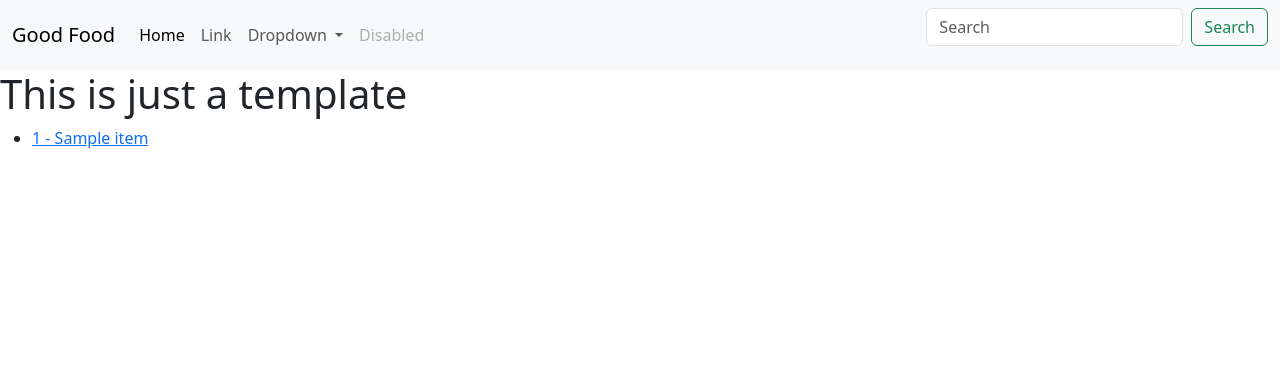
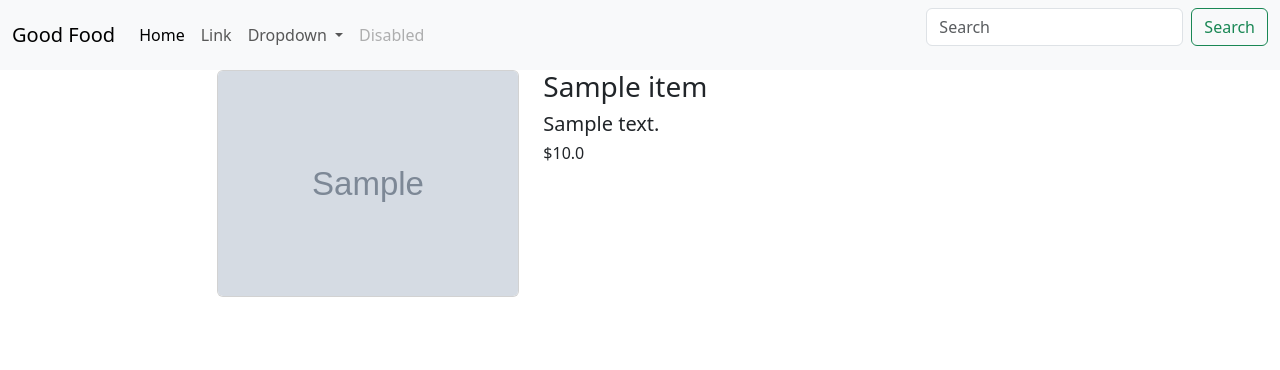
Before and after one commit to wellingtonpc/learning-django, a Django app: page /food/ in a window 1280 px wide. Shown: the top 370 px of the page. Run offline with Django 4.2, Linux system fonts and the light colour scheme; tables that the repository leaves empty hold one stand-in row (values such as "Sample post"); grey boxes marked "Sample" are stand-in pictures.

Commit message:
add image to index.html

```diff
--- a/apps/food/templates/food/index.html
+++ b/apps/food/templates/food/index.html
@@ -17,18 +17,26 @@
 
 <body>
     {% block body %}
-    <h1>This is just a template</h1>
 
     {% if item_list %}
-    <ul>
         {% for item in item_list %}
-        <li>
-            <a href="{% url 'food:detail' item.id %}"> {{ item.id }} - {{ item.item_name }} </a>
+        <div class="row">
+            <div class="col-md-3 offset-md-2">
+                <img class="card img-fluid max-height-50" src="{{ item.image_url }}" alt="{{ item.item_desc }}">
+            </div>
 
-        </li>
+            <div class="col-md-4">
+                <h3>{{ item.item_name }}</h3>
+                <h5>{{ item.item_desc }}</h5>
+                <h6>${{ item.item_price }}</h6>
+            </div>
+
+            <div class="col-md-2">
+            </div>
+
+        </div>
 
         {% endfor %}
-    </ul>
     {% endif %}
     {% endblock %}
 
```
